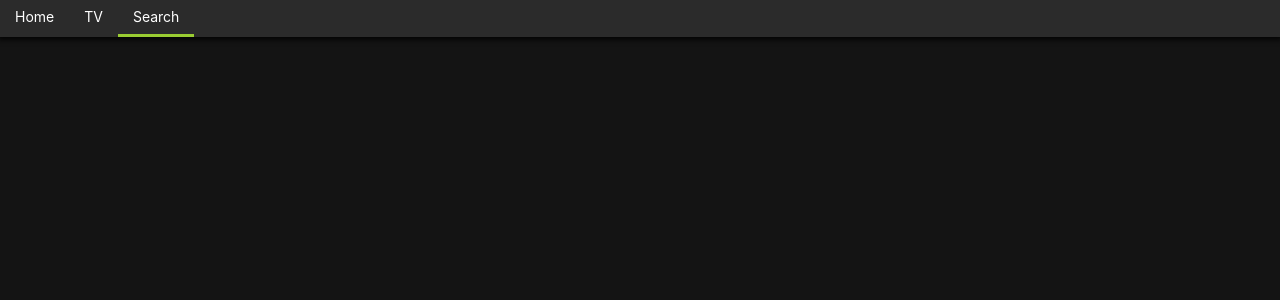
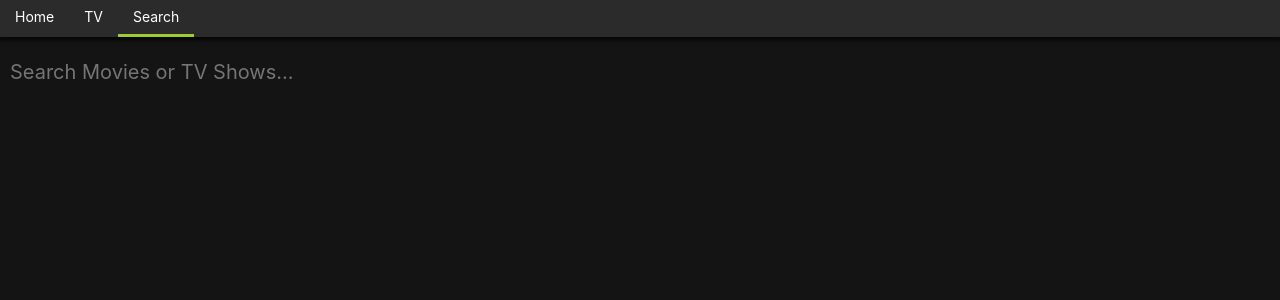
Before and after one commit to eunjung-jenny/nomflix, a React (Create React App) app: page /search in a window 1280 px wide. Shown: the top 300 px of the page. Built offline with nearby package versions, Linux system fonts and the light colour scheme.

Commit message:
Update search presenter

```diff
--- a/src/Routes/Search/SearchContainer.js
+++ b/src/Routes/Search/SearchContainer.js
@@ -7,20 +7,25 @@
     movieResults: null,
     tvResults: null,
     searchTerm: "",
-    // searchTerm: "money",
     error: null,
     loading: false,
   };
 
-  // componentDidMount() {
-  //   this.handleSubmit();
-  // }
-
-  handleSubmit = () => {
+  handleSubmit = (event) => {
+    event.preventDefault();
     const { searchTerm } = this.state;
     if (searchTerm !== "") {
       this.searchByTerm();
     }
+  };
+
+  updateTerm = (event) => {
+    const {
+      target: { value },
+    } = event;
+    this.setState({
+      searchTerm: value,
+    });
   };
 
   searchByTerm = async () => {
@@ -32,7 +37,6 @@
       const {
         data: { results: tvResults },
       } = await tvApi.search(searchTerm);
-      // console.log(movieResults, tvResults);
       this.setState({
         movieResults,
         tvResults,
@@ -61,6 +65,7 @@
         error={error}
         loading={loading}
         handleSubmit={this.handleSubmit}
+        updateTerm={this.updateTerm}
       />
     );
   }
--- a/src/Routes/Search/SearchPresenter.js
+++ b/src/Routes/Search/SearchPresenter.js
@@ -1,6 +1,23 @@
 import React from "react";
 import PropTypes from "prop-types";
 import styled from "styled-components";
+import Loader from "Components/Loader";
+import Section from "Components/Section";
+
+const Container = styled.div`
+  padding: 0px 10px;
+`;
+
+const Form = styled.form`
+  margin-bottom: 50px;
+  width: 100%;
+`;
+
+const Input = styled.input`
+  all: unset;
+  font-size: 20px;
+  width: 100%;
+`;
 
 const SearchPresenter = ({
   movieResults,
@@ -9,7 +26,38 @@
   error,
   loading,
   handleSubmit,
-}) => null;
+  updateTerm,
+}) => (
+  <Container>
+    <Form onSubmit={handleSubmit}>
+      <Input
+        placeholder="Search Movies or TV Shows..."
+        value={searchTerm}
+        onChange={updateTerm}
+      />
+    </Form>
+    {loading ? (
+      <Loader />
+    ) : (
+      <>
+        {movieResults && movieResults.length > 0 && (
+          <Section title="Movie Results">
+            {movieResults.map((movie) => (
+              <span key={movie.id}>{movie.title}</span>
+            ))}
+          </Section>
+        )}
+        {tvResults && tvResults.length > 0 && (
+          <Section title="TV Show Results">
+            {tvResults.map((show) => (
+              <span key={show.id}>{show.name}</span>
+            ))}
+          </Section>
+        )}
+      </>
+    )}
+  </Container>
+);
 
 SearchPresenter.propTypes = {
   movieResults: PropTypes.array,
@@ -18,6 +66,7 @@
   error: PropTypes.string,
   loading: PropTypes.bool.isRequired,
   handleSubmit: PropTypes.func.isRequired,
+  updateTerm: PropTypes.func.isRequired,
 };
 
 export default SearchPresenter;
```
